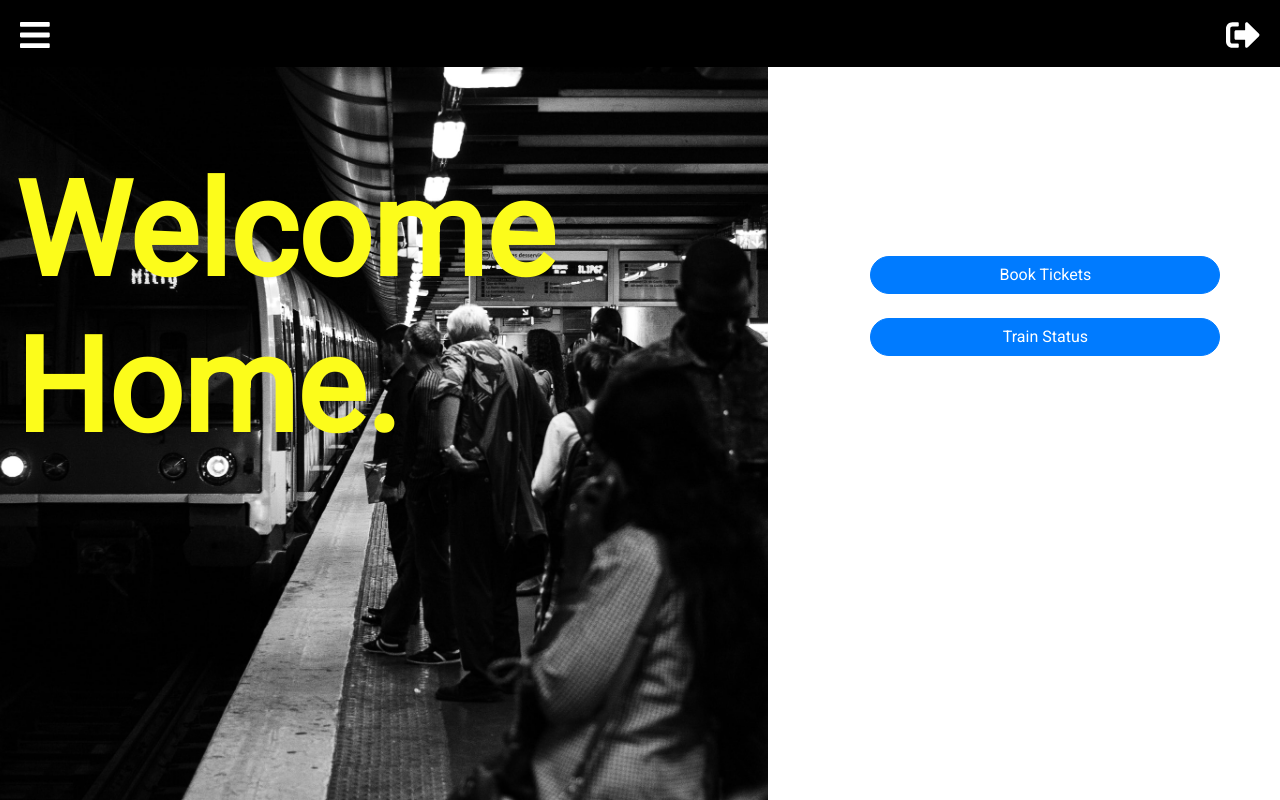
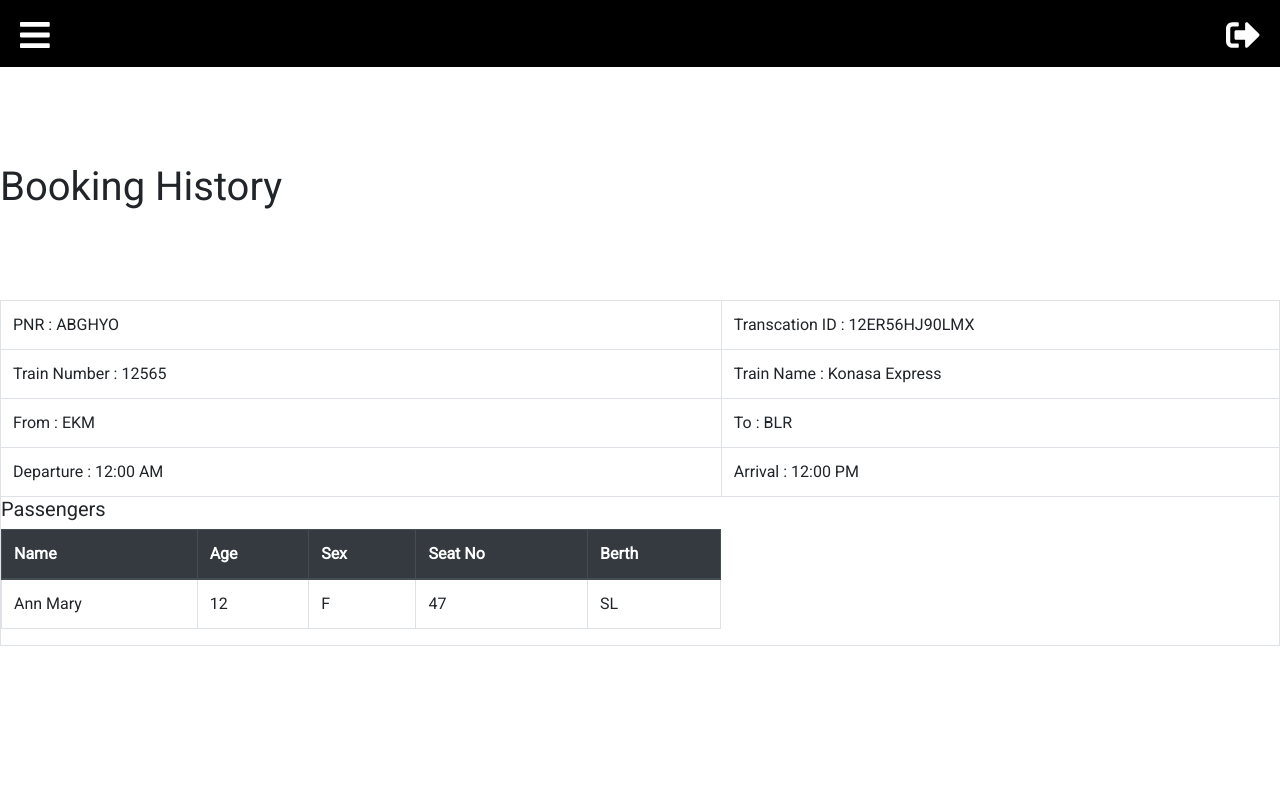
Before and after one commit to Aishh2k/ASDL-FrontEnd, a React (Create React App) app: page /Dashboard/BookingHistory in a window 1280 px wide. Built offline with nearby package versions, Linux system fonts and the light colour scheme.

Commit message:
Booking History

```diff
--- a/src/Components/Jsx/Dashboard/Dashboard.jsx
+++ b/src/Components/Jsx/Dashboard/Dashboard.jsx
@@ -9,6 +9,7 @@ import TrainStatus from './Pages/TrainStatus'
 import Payment from './Pages/Payment'
 import Receipt from './Pages/Receipt'
 import Passenger from './Pages/Passenger'
+import BookingHistory from './Pages/BookingHistory'
 
 class Dashboard extends Component {
     render() {
@@ -24,6 +25,7 @@ class Dashboard extends Component {
                    <Route  path="/Dashboard/Payment" ><Payment history={this.props.history}/> </Route>
                     <Route  path="/Dashboard/Receipt" > <Receipt history={this.props.history}/> </Route>
                     <Route  path="/Dashboard/Passenger"> <Passenger history={this.props.history}/> </Route>
+                    <Route  path="/Dashboard/BookingHistory"> <BookingHistory history={this.props.history}/> </Route>
                    <Route  path="/Dashboard"> <LandingPage/> </Route>
 
                 </Switch>
--- /dev/null
+++ b/src/Components/Jsx/Dashboard/Pages/BookingHistory.jsx
@@ -0,0 +1,92 @@
+import React, { Component } from 'react'
+
+class BookingHistory extends Component{
+
+    constructor(){
+        super()
+
+        this.state ={
+            tickets :[[]]
+        }
+
+
+    }
+
+    render(){
+
+        return(
+
+
+
+                    <div id="booking-history" className="booking-history" style={{paddingTop:"150px"}}>
+
+                        <h2>Booking History</h2>
+                        <div className="history-table">
+
+
+
+                            <div className="ticket" style={{paddingTop:"150px"}}>
+
+                                <table className="table table-bordered table-xs-responsive table-hover">
+                                <tr>
+                                    <td>PNR : ABGHYO</td>
+                                    <td>Transcation ID : 12ER56HJ90LMX</td>
+                                </tr>
+                                <tr>
+                                    <td>Train Number : 12565 </td>
+                                    <td>Train Name : Konasa Express</td>
+                                </tr>
+                                <tr>
+                                    <td>From : EKM </td>
+                                    <td>To : BLR</td>
+                                </tr>
+                                <tr>
+                                    <td>Departure : 12:00 AM </td>
+                                    <td>Arrival : 12:00 PM</td>
+                                </tr>
+
+                                <h5> Passengers</h5>
+
+                                <table className="table table-bordered table-xs-responsive table-hover">
+                                    <thead className="thead-dark">
+                                        <tr>
+                                            <th>Name</th>
+                                            <th>Age</th>
+                                            <th>Sex</th>
+                                            <th>Seat No</th>
+                                            <th>Berth</th>
+                                        </tr>
+                                    </thead>
+
+                                    <tbody>
+                                        {
+                                            <tr>
+                                                <td>Ann Mary</td>
+                                                <td>12</td>
+                                                <td>F</td>
+                                                <td>47</td>
+                                                <td>SL</td>
+                                            </tr>
+
+
+
+                                        }
+                                    </tbody>
+                                </table>
+
+
+                            </table>
+                            </div>
+
+
+                        </div>
+                    </div>
+
+
+
+
+        )
+    }
+}
+
+export default BookingHistory
```
Also changed, not shown: 1 other file (tests, documents, lock files or other folders).
